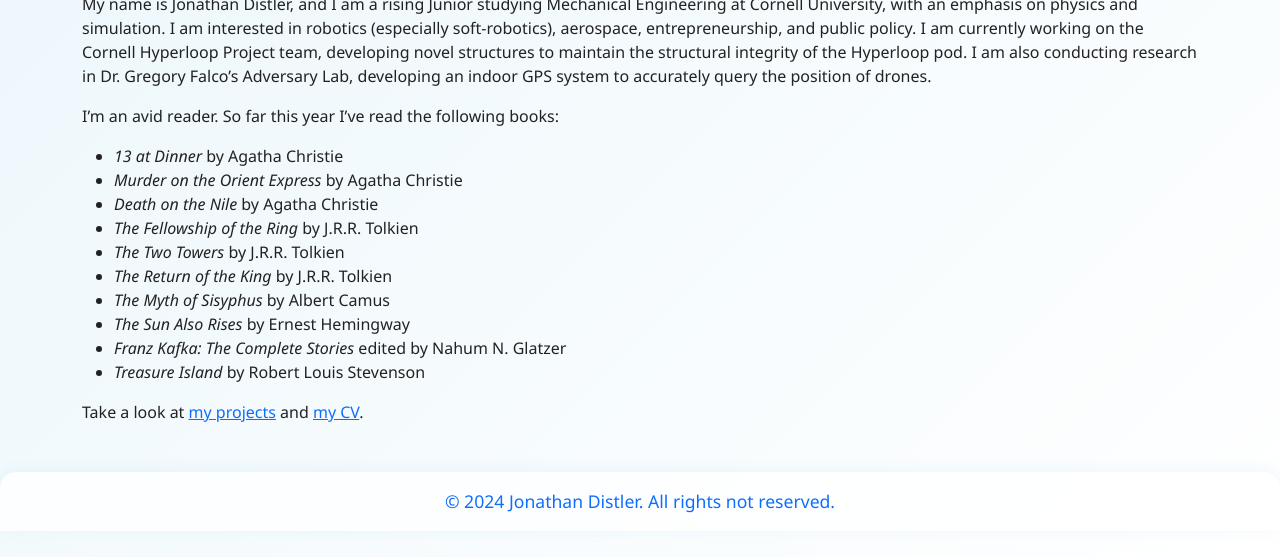
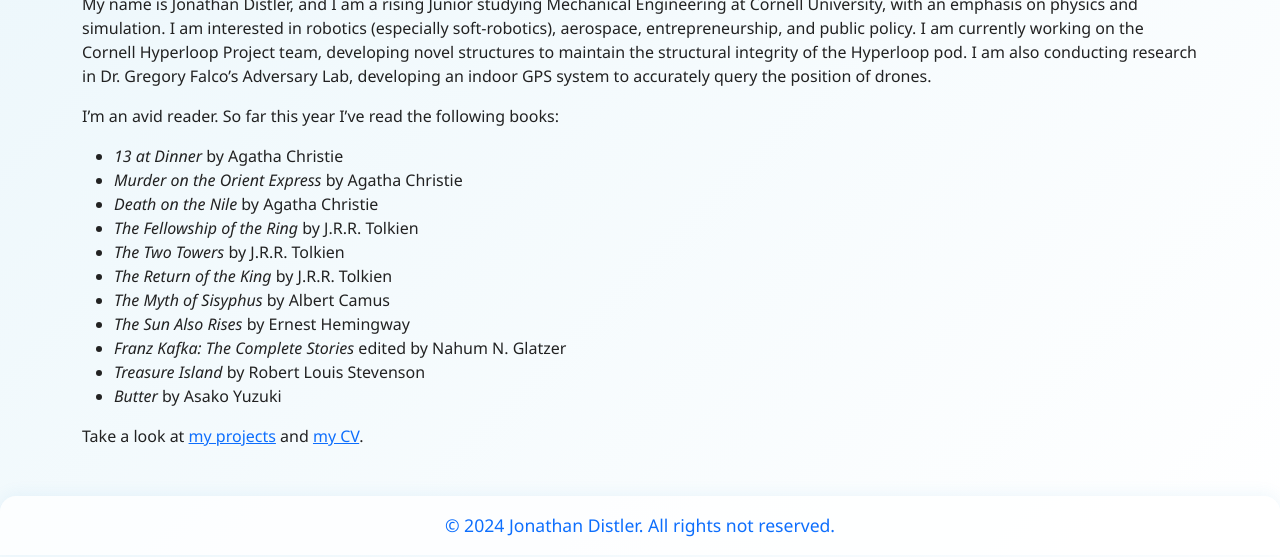
Before and after one commit to JonathanDistler/DistlerPortfolio, a Jekyll site: the page built from _pages/about.md, in a window 1280 px wide and 900 px high, scrolled down 32 px, cut to the strip 343-900 px from the top of the window. Built offline with Jekyll 4.4.1, drawn with Linux system fonts in a browser that asks for light colours.

Commit message:
Update about.md
adds a new book, Butter-Asako Yuzuki

```diff
--- a/_pages/about.md
+++ b/_pages/about.md
@@ -23,6 +23,7 @@ I'm an avid reader. So far this year I've read the following books:
 - *The Sun Also Rises* by Ernest Hemingway
 - *Franz Kafka: The Complete Stories* edited by Nahum N. Glatzer
 - *Treasure Island* by Robert Louis Stevenson
+- *Butter* by Asako Yuzuki
 
 
 Take a look at [my projects]({{ '/projects/' | relative_url }}) and [my CV]({{ '/cv/' | relative_url }}).
```
